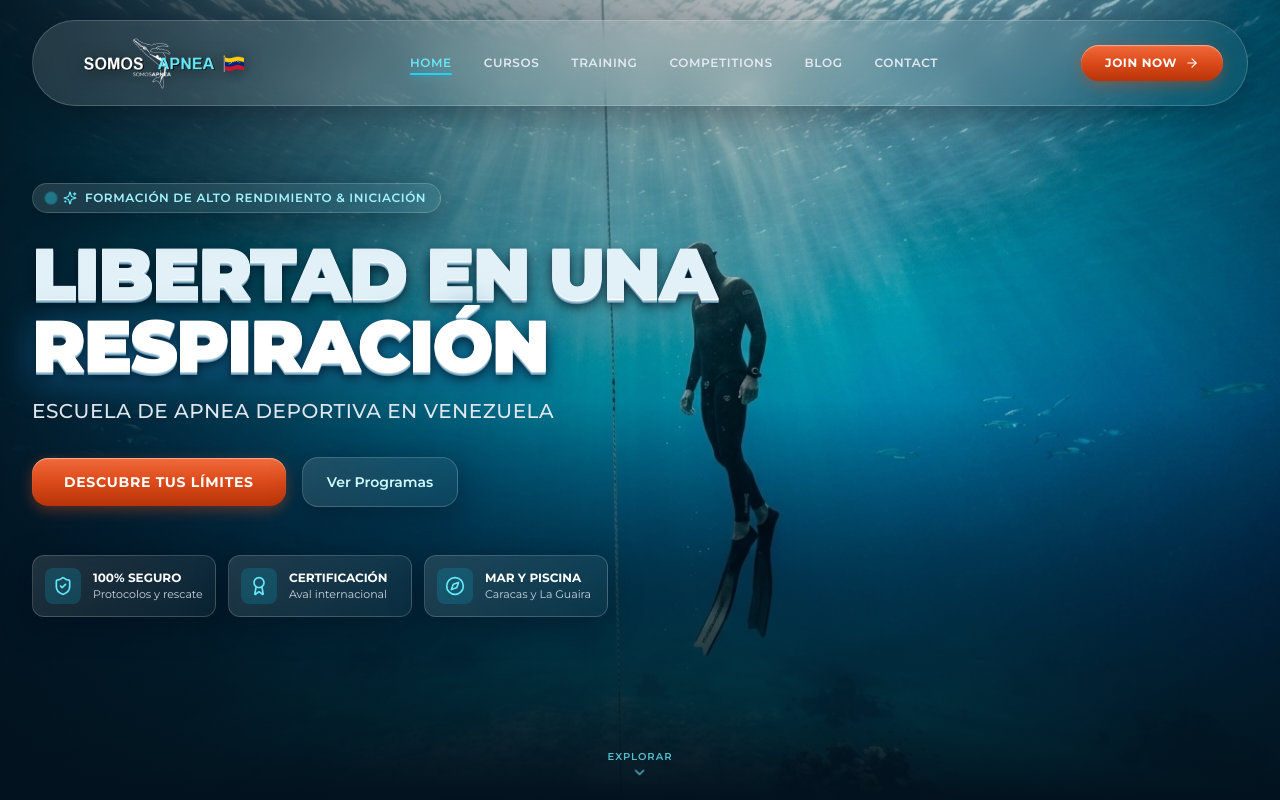
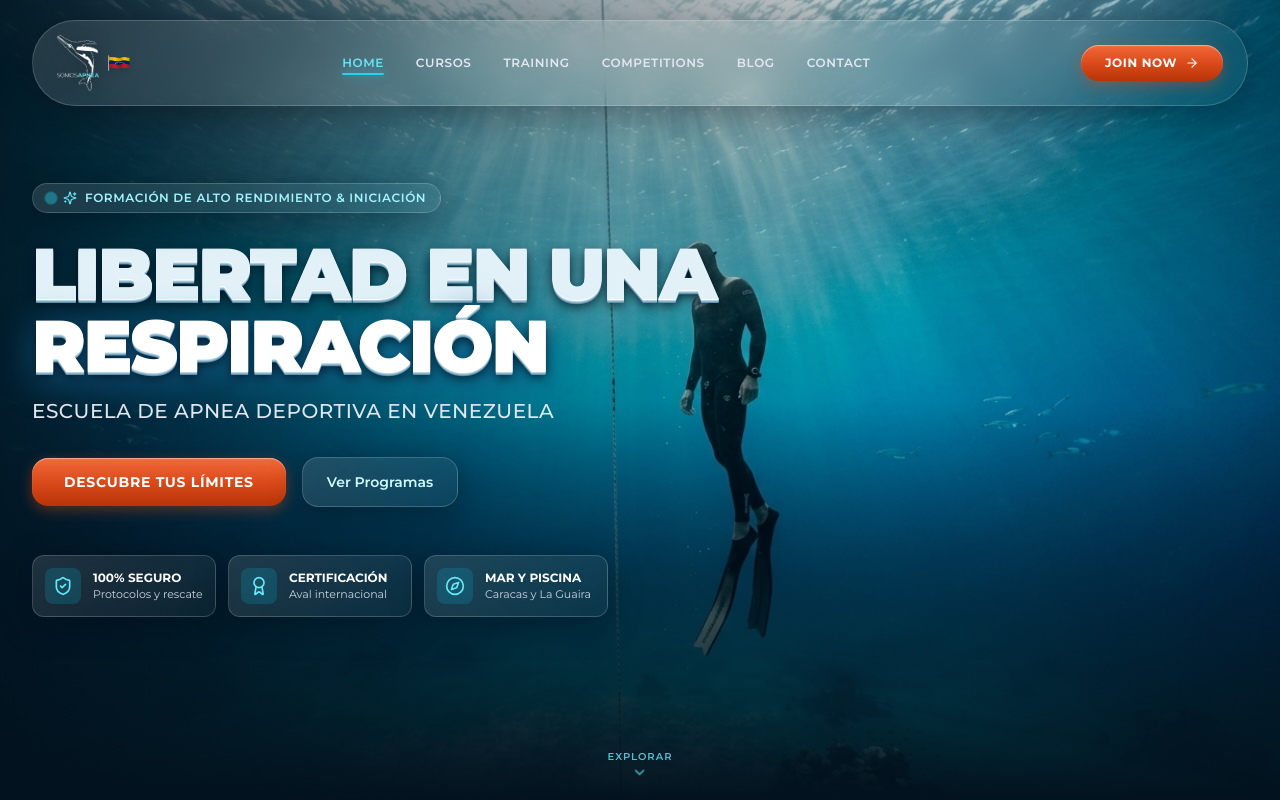
Before and after one commit to jhonshua/pagina-somos-apnea, a React (Vite) app: page / in a window 1280 px wide. Shown: the top 800 px of the page. Built offline with nearby package versions, Linux system fonts and the light colour scheme; the HTML template or start-up script is replaced by a standard one.

Commit message:
feat: use official Somos Apnea full logo image with integrated cyan APNEA and waving Venezuelan flag

```diff
--- a/src/components/Footer.tsx
+++ b/src/components/Footer.tsx
@@ -10,12 +10,13 @@ export const Footer: React.FC = () => {
 
           {/* Brand Col */}
           <div className="md:col-span-2">
-            <div className="flex items-center mb-4 select-none">
+            <div className="flex items-center gap-1.5 sm:gap-2 mb-4 select-none">
               <img
-                src="/somos-apnea-logo-full.png"
-                alt="Somos Apnea Venezuela"
-                className="h-10 sm:h-12 w-auto object-contain filter drop-shadow-[0_2px_8px_rgba(0,0,0,0.5)] pointer-events-none"
+                src="/somos-apnea-logo-oficial.png"
+                alt="Somos Apnea"
+                className="h-10 sm:h-12 w-auto object-contain filter drop-shadow-[0_2px_8px_rgba(0,0,0,0.6)] pointer-events-none"
               />
+              <VenezuelaFlag className="w-5 h-3.5 sm:w-6 sm:h-4" />
             </div>
 
             <p className="text-slate-300 text-xs sm:text-sm leading-relaxed max-w-sm mb-6">
--- a/src/components/Navbar.tsx
+++ b/src/components/Navbar.tsx
@@ -23,13 +23,14 @@ export const Navbar: React.FC<NavbarProps> = ({ onOpenJoinModal }) => {
     <header className="fixed top-3 md:top-5 left-0 right-0 z-50 px-3 sm:px-6 lg:px-8 max-w-7xl mx-auto">
       <nav className="glass-nav rounded-2xl md:rounded-full px-4 sm:px-6 py-2.5 sm:py-3 flex items-center justify-between transition-all duration-300">
 
-        {/* Logo Oficial Maestro Integrado: SOMOS APNEA + Ballena centrada de fondo + Bandera Ondulante */}
-        <a href="#home" className="flex items-center group cursor-pointer select-none py-0.5">
+        {/* Logo Oficial Original de Somos Apnea + Bandera Ondulante */}
+        <a href="#home" className="flex items-center gap-1.5 sm:gap-2 group cursor-pointer select-none py-0.5">
           <img
-            src="/somos-apnea-logo-full.png"
-            alt="Somos Apnea Venezuela"
-            className="h-10 sm:h-12 md:h-14 w-auto object-contain filter drop-shadow-[0_2px_8px_rgba(0,0,0,0.5)] pointer-events-none"
+            src="/somos-apnea-logo-oficial.png"
+            alt="Somos Apnea"
+            className="h-10 sm:h-12 md:h-14 w-auto object-contain filter drop-shadow-[0_2px_8px_rgba(0,0,0,0.6)] pointer-events-none"
           />
+          <VenezuelaFlag className="w-5 h-3.5 sm:w-6 sm:h-4" />
         </a>
 
         {/* Desktop Nav Links */}
```
Also changed, not shown: public/somos-apnea-logo-oficial.png (added), src/assets/somos-apnea-logo-oficial.png (added).
